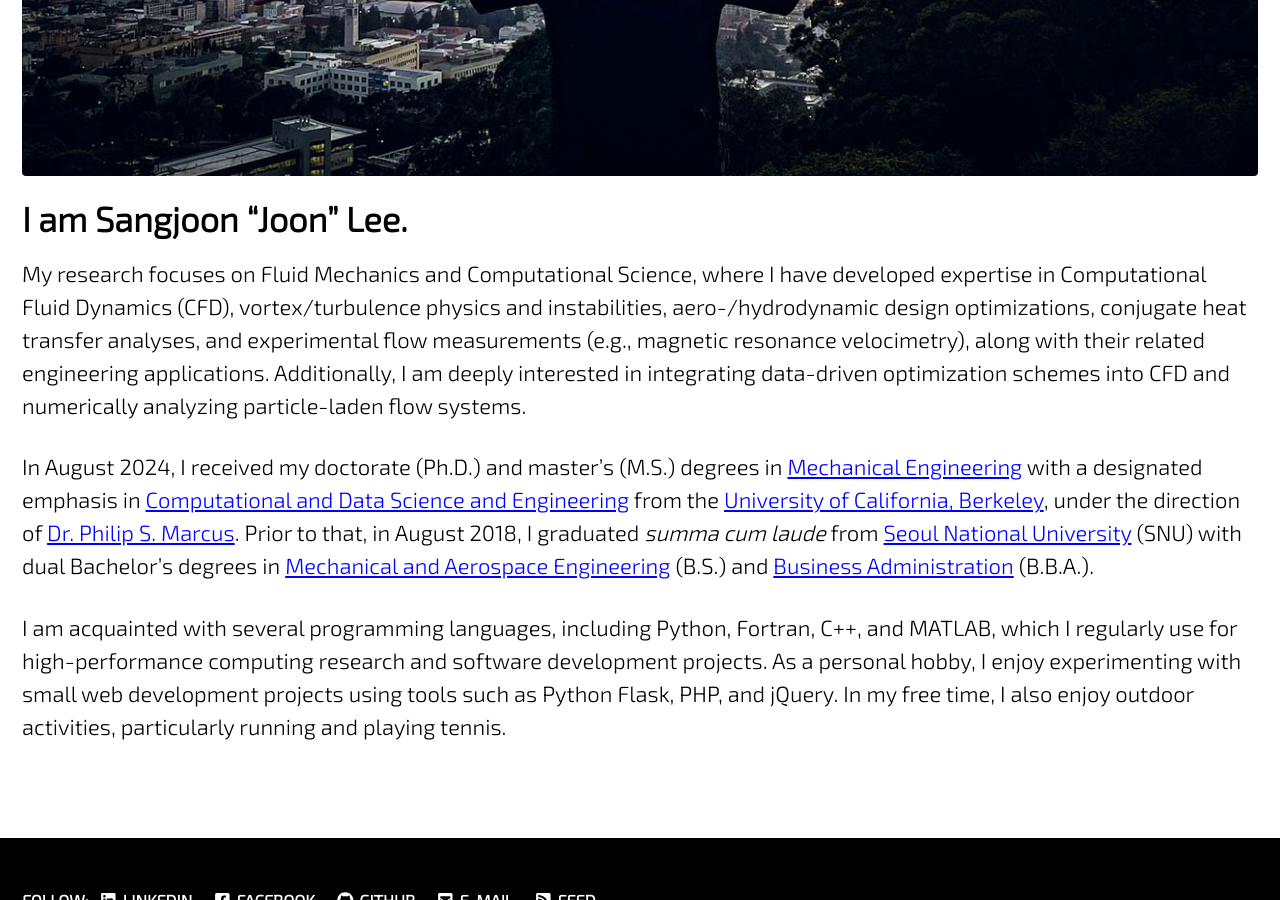
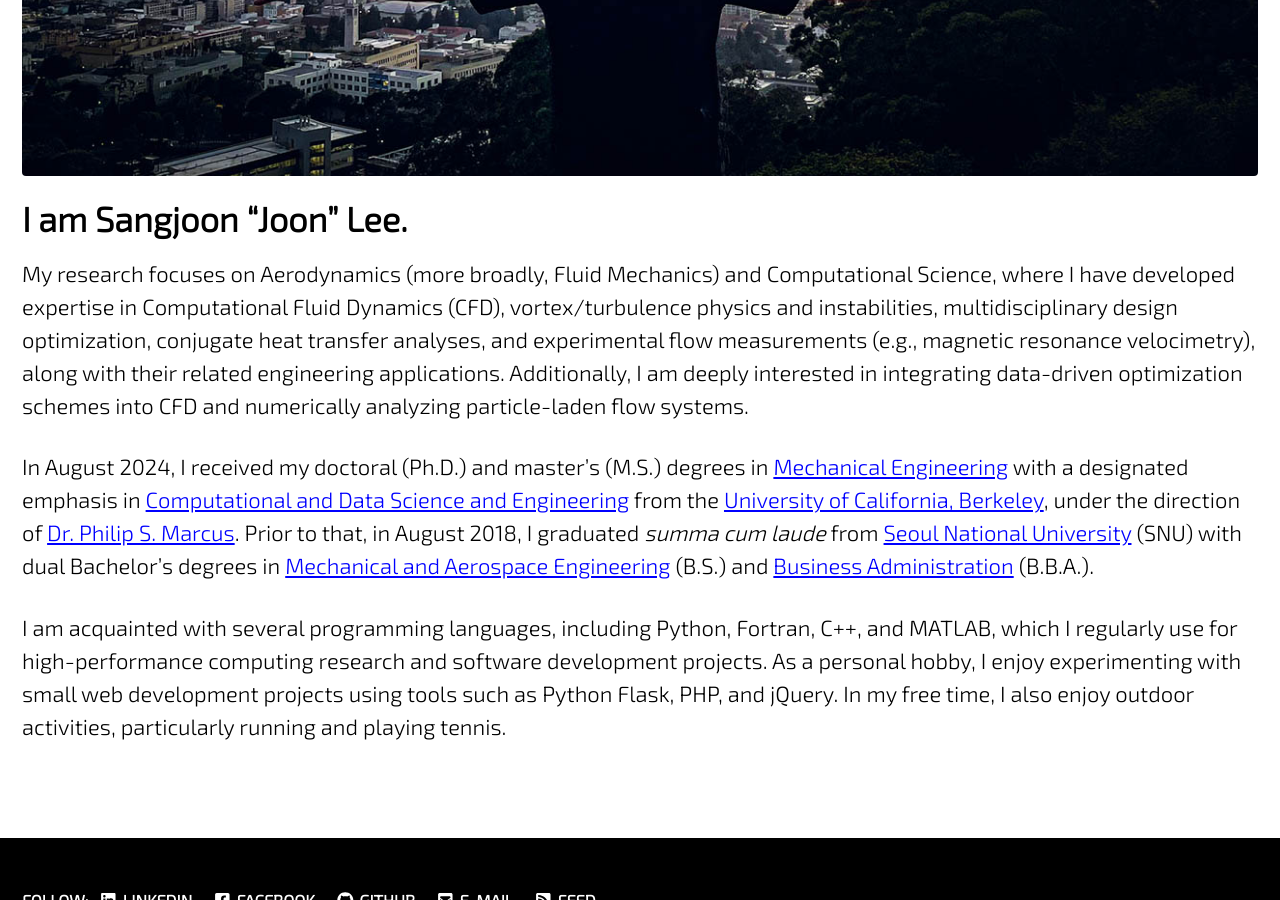
Before and after one commit to jun9303/jun9303.github.io, a Jekyll site: the page built from index.md, in a window 1280 px wide and 900 px high, scrolled down 1045 px. Built offline with Jekyll 4.4.1, drawn with Linux system fonts in a browser that asks for light colours; cached includes are drawn as plain includes; nearby versions of some CDN libraries.

Commit message:
Minor updates

```diff
--- a/index.md
+++ b/index.md
@@ -15,9 +15,9 @@ intro:
 
 # I am Sangjoon "Joon" Lee.
 
-My research focuses on Fluid Mechanics and Computational Science, where I have developed expertise in Computational Fluid Dynamics (CFD), vortex/turbulence physics and instabilities, aero-/hydrodynamic design optimizations, conjugate heat transfer analyses, and experimental flow measurements (e.g., magnetic resonance velocimetry), along with their related engineering applications. Additionally, I am deeply interested in integrating data-driven optimization schemes into CFD and numerically analyzing particle-laden flow systems.
+My research focuses on Aerodynamics (more broadly, Fluid Mechanics) and Computational Science, where I have developed expertise in Computational Fluid Dynamics (CFD), vortex/turbulence physics and instabilities, multidisciplinary design optimization, conjugate heat transfer analyses, and experimental flow measurements (e.g., magnetic resonance velocimetry), along with their related engineering applications. Additionally, I am deeply interested in integrating data-driven optimization schemes into CFD and numerically analyzing particle-laden flow systems.
 
-In August 2024, I received my doctorate (Ph.D.) and master's (M.S.) degrees in [Mechanical Engineering](https://me.berkeley.edu/) with a designated emphasis in [Computational and Data Science and Engineering](https://data.berkeley.edu/decdse/) from the [University of California, Berkeley](https://www.berkeley.edu/), under the direction of [Dr. Philip S. Marcus](https://me.berkeley.edu/people/philip-s-marcus/). Prior to that, in August 2018, I graduated *summa cum laude* from [Seoul National University](https://useoul.edu/) (SNU) with dual Bachelor's degrees in [Mechanical and Aerospace Engineering](http://me.snu.ac.kr/en) (B.S.) and [Business Administration](http://cba.snu.ac.kr/en) (B.B.A.).
+In August 2024, I received my doctoral (Ph.D.) and master's (M.S.) degrees in [Mechanical Engineering](https://me.berkeley.edu/) with a designated emphasis in [Computational and Data Science and Engineering](https://data.berkeley.edu/decdse/) from the [University of California, Berkeley](https://www.berkeley.edu/), under the direction of [Dr. Philip S. Marcus](https://me.berkeley.edu/people/philip-s-marcus/). Prior to that, in August 2018, I graduated *summa cum laude* from [Seoul National University](https://useoul.edu/) (SNU) with dual Bachelor's degrees in [Mechanical and Aerospace Engineering](http://me.snu.ac.kr/en) (B.S.) and [Business Administration](http://cba.snu.ac.kr/en) (B.B.A.).
 
 I am acquainted with several programming languages, including Python, Fortran, C++, and MATLAB, which I regularly use for high-performance computing research and software development projects. As a personal hobby, I enjoy experimenting with small web development projects using tools such as Python Flask, PHP, and jQuery. In my free time, I also enjoy outdoor activities, particularly running and playing tennis.
 <style>
```
Also changed, not shown: _pages/about_me.md (+1 -1 lines).
